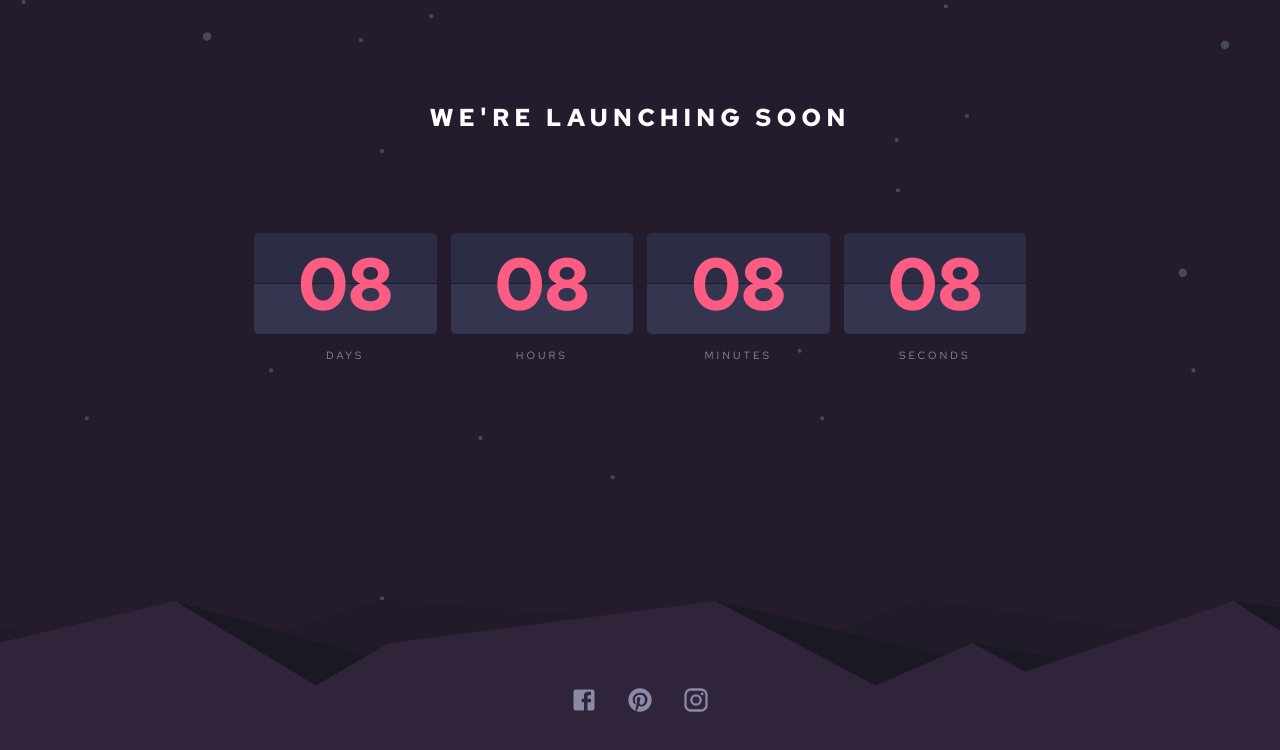
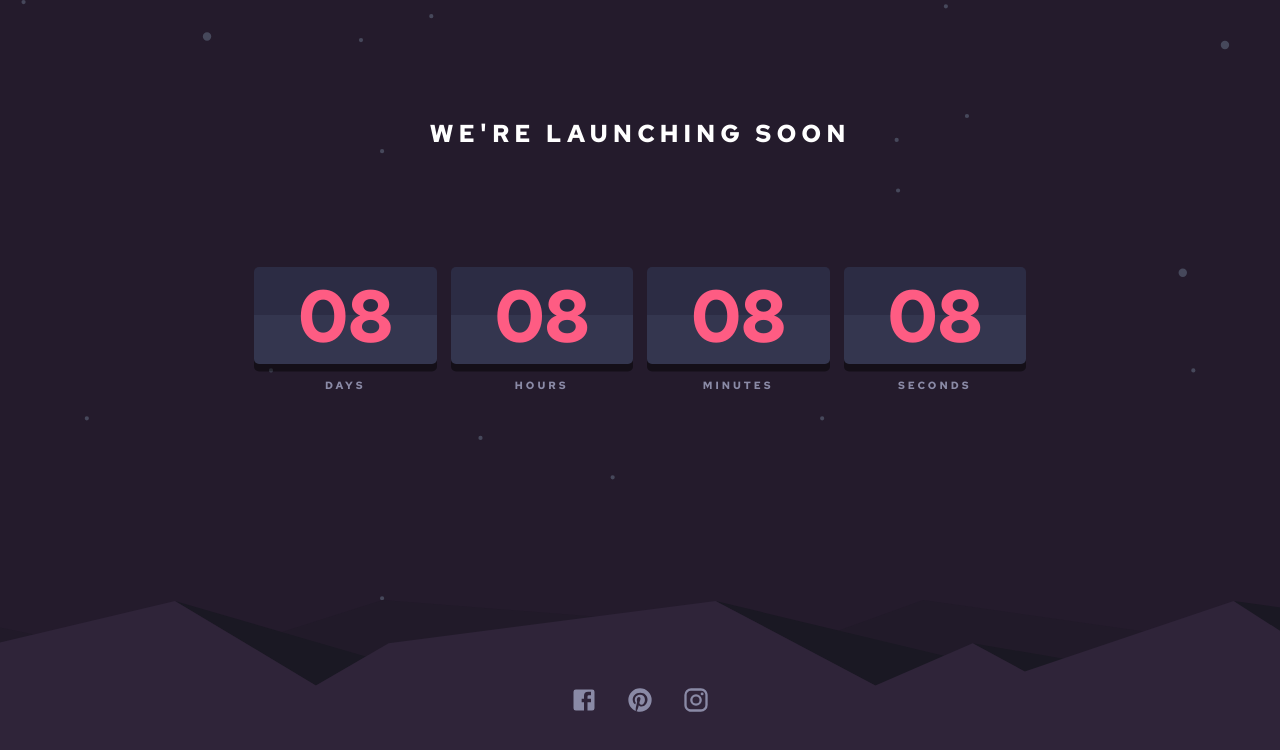
Before and after one commit to dawidmatyjasik/countdown-timer, a React (Create React App) app: page / in a window 1280 px wide. Shown: the top 750 px of the page. Built offline with nearby package versions, Linux system fonts and the light colour scheme.

Commit message:
add shadows

```diff
--- a/src/Page/PageElements.js
+++ b/src/Page/PageElements.js
@@ -6,7 +6,7 @@ export const PageContainer = styled.div`
   width: 100%;
   display: grid;
   grid-template-columns: 1fr;
-  grid-template-rows: 3.5fr 5.5fr 3fr;
+  grid-template-rows: 4fr 5fr 3fr;
   align-items: center;
   justify-items: center;
   background-color: ${({ theme }) => theme.colors.background.backgroundDown};
--- a/src/components/Timer/TimerElements.js
+++ b/src/components/Timer/TimerElements.js
@@ -56,11 +56,12 @@ export const TileContent = styled.div`
     background: ${({ theme }) => theme.colors.background.tileDown};
     border-bottom-left-radius: 5px;
     border-bottom-right-radius: 5px;
+    box-shadow: 0px 7.5px 0.5px 0px rgba(0, 0, 0, 0.45);
   }
 `;
 export const TileDescription = styled.h2`
   flex-basis: 10%;
-  font-weight: 400;
+  font-weight: 600;
   font-size: 0.75rem;
   letter-spacing: 3px;
   text-align: center;
```
